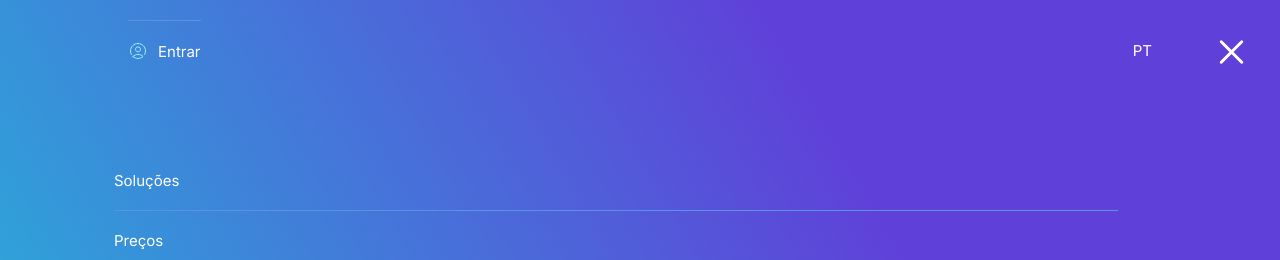
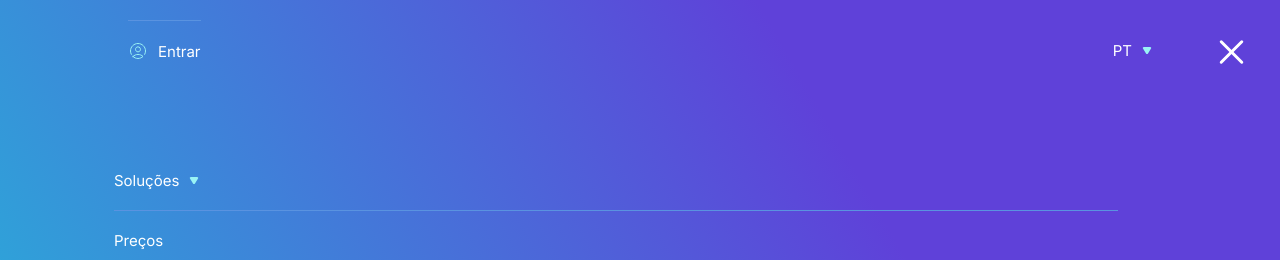
Before and after one commit to MarcosTenorioDev/front-end-async-test, a React (Vite) app: page / in a window 1280 px wide. Both pictures are taken after a click on the icon 1231 px from the left and 52 px from the top of the page. Shown: the top 260 px of the page. Built offline with nearby package versions, Linux system fonts and the light colour scheme.

Commit message:
:dizzy: add animation to Dropdown Arrow

```diff
--- /dev/null
+++ b/src/components/ArrowDropdown.jsx
@@ -0,0 +1,15 @@
+import { StyledArrowDropdown } from "../styles/ArrowDropdown.styled";
+import arrow from "../assets/arrow.svg";
+
+const ArrowDropdown = ({ isOpen }) => {
+
+  return (
+    <StyledArrowDropdown
+      src={arrow}
+      alt="arrow"
+      isOpen={ isOpen }
+    />
+  );
+}
+
+export default ArrowDropdown;
--- a/src/components/Card.jsx
+++ b/src/components/Card.jsx
@@ -3,7 +3,7 @@ import {
   CardDescription,
   CardImg,
   CardTitle,
-} from "../styles/Card.style";
+} from "../styles/Card.styled";
 
 const Card = (props) => {
   return (
--- a/src/components/Dropdown.jsx
+++ b/src/components/Dropdown.jsx
@@ -12,6 +12,7 @@ import {
   DropdownItemDescription,
 } from "../styles/Dropdown.styled";
 import check from "../assets/check.svg";
+import ArrowDropdown from "./ArrowDropdown";
 
 const Dropdown = (props) => {
   const [isOpen, setIsOpen] = useState(false);
@@ -30,6 +31,7 @@ const Dropdown = (props) => {
     <DropdownWrapper>
       <DropdownButton onClick={toggleDropdown}>
         {props.name ? props.name : selectedOption}
+        <ArrowDropdown isOpen={isOpen}/>
       </DropdownButton>
       {isOpen && (
         <DropdownMenu position={props.position}>
--- a/src/components/Navbar.jsx
+++ b/src/components/Navbar.jsx
@@ -11,7 +11,6 @@ import {
   StyledNavButton
 } from "../styles/Navbar.styled";
 import Dropdown from "./Dropdown";
-import { Button } from "../styles/Button.style";
 import logoSvg from "../assets/logo.svg";
 import Hamburguer from "hamburger-react";
 import userIcon from "../assets/userProfile.svg";
--- a/src/pages/Home.jsx
+++ b/src/pages/Home.jsx
@@ -21,10 +21,10 @@ import {
   SeeMoreBtn,
   SeeAllResourcesText,
 } from "../styles/Content.styled";
-import { Img } from "../styles/Svg.style";
+import { Img } from "../styles/Svg.styled";
 import devices from "../assets/devices.svg";
-import { Flex } from "../styles/Flex.style";
-import { Button } from "../styles/Button.style";
+import { Flex } from "../styles/Flex.styled";
+import { Button } from "../styles/Button.styled";
 import play from "../assets/play.svg";
 import playlist from "../assets/playlist.svg";
 import certified from "../assets/certified.svg";
--- /dev/null
+++ b/src/styles/ArrowDropdown.styled.jsx
@@ -0,0 +1,11 @@
+import styled from "styled-components";
+
+const rotateAnimation = (props) => (props.isOpen ? 'rotate(180deg)' : 'rotate(0)');
+
+const StyledArrowDropdown = styled.img`
+  cursor: pointer;
+  transition: transform 0.3s ease-in-out;
+  transform: ${rotateAnimation};
+`;
+
+export { StyledArrowDropdown };
--- a/src/styles/Dropdown.styled.jsx
+++ b/src/styles/Dropdown.styled.jsx
@@ -16,6 +16,7 @@ const DropdownButton = styled.button`
   font-size: 1.5rem;
   font-weight: 400;
   transition: transform 0.2s;
+  gap: 10px;
 
   @media (max-width: 1290px) {
     padding: 20px 0px;
```
Also changed, not shown: src/styles/Button.styled.jsx (renamed from src/styles/Button.style.jsx), src/styles/Card.styled.jsx (renamed from src/styles/Card.style.jsx), src/styles/Flex.styled.jsx (renamed from src/styles/Flex.style.jsx), src/styles/Svg.styled.jsx (renamed from src/styles/Svg.style.jsx).
